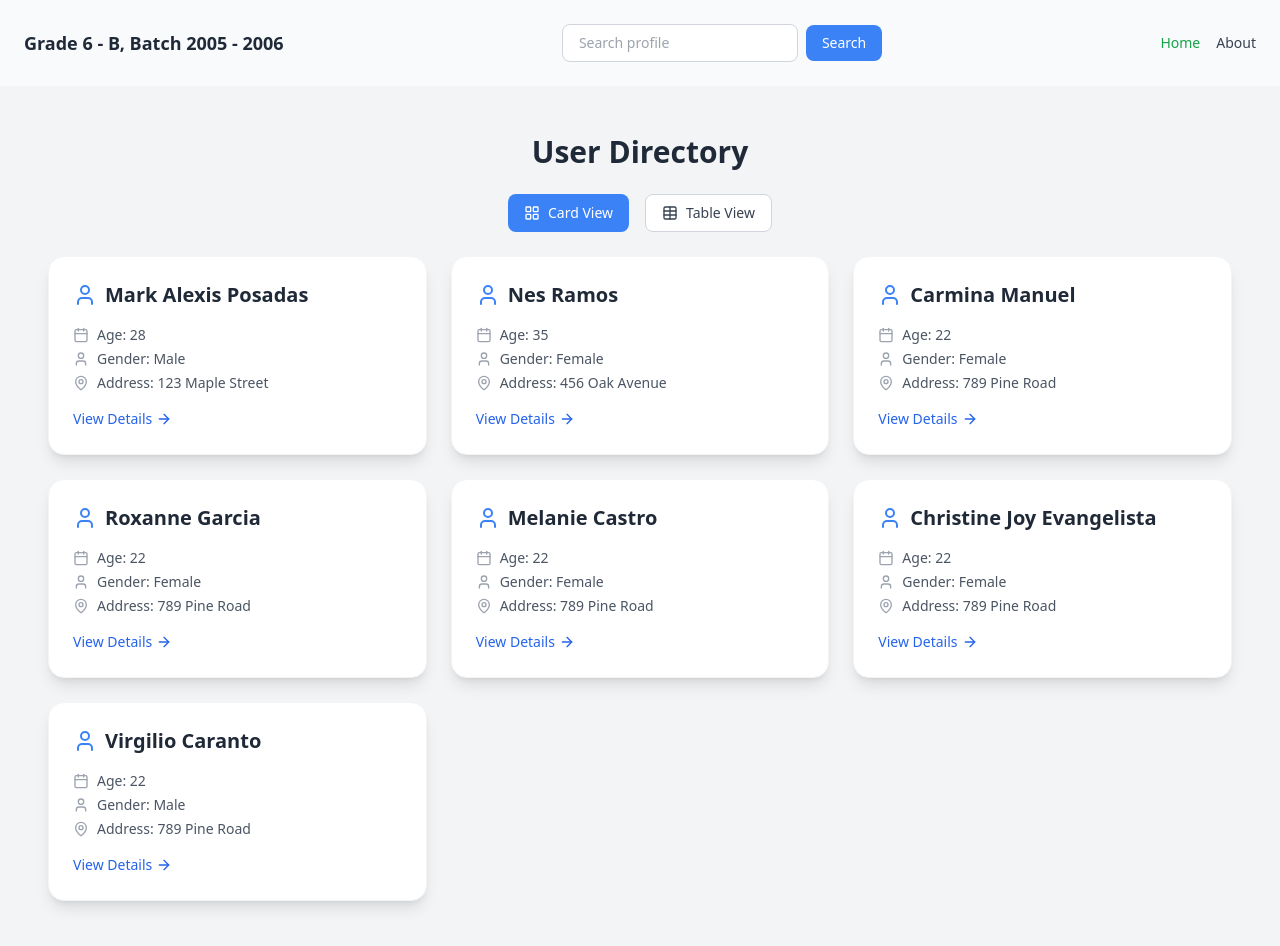
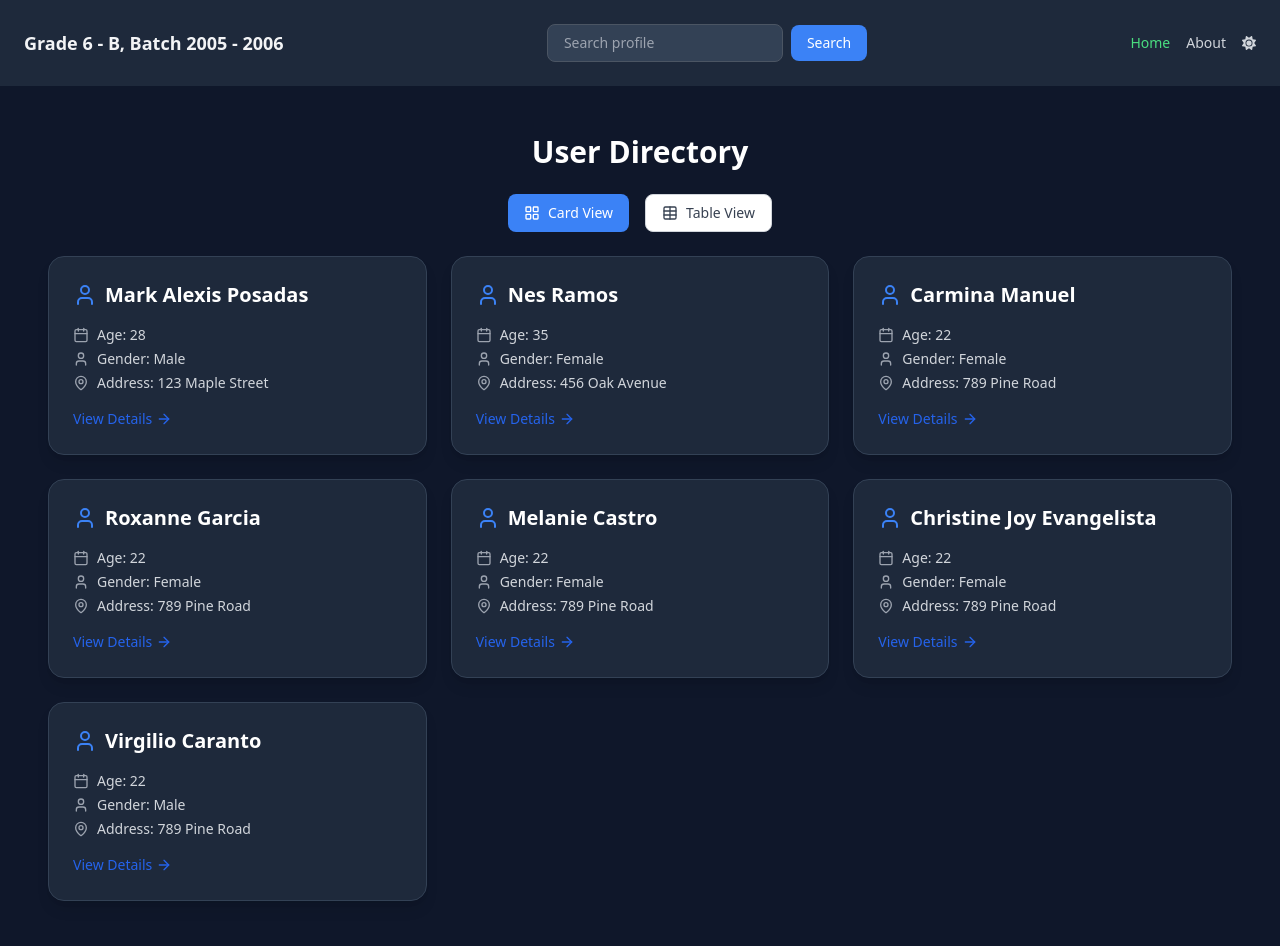
Before and after one commit to Mark-Alexis-Posadas/react-mini-practice, a React (Vite) app: page / in a window 1280 px wide. Shown: the top 946 px of the page. Built offline with nearby package versions, Linux system fonts and the light colour scheme.

Commit message:
Implement dark theme

```diff
--- a/index.html
+++ b/index.html
@@ -21,7 +21,7 @@
       crossorigin="anonymous"
     /> -->
   </head>
-  <body>
+  <body class="dark">
     <div id="root"></div>
     <script
       src="https://cdn.jsdelivr.net/npm/@popperjs/core@2.11.7/dist/umd/popper.min.js"
--- a/src/components/Profile/Details.jsx
+++ b/src/components/Profile/Details.jsx
@@ -20,12 +20,14 @@ export default function Details() {
     );
 
   return (
-    <div className="max-w-xl mx-auto bg-white p-8 rounded-2xl shadow-lg mt-10 border border-gray-100">
+    <div className="max-w-xl mx-auto bg-white dark:bg-slate-800 p-8 rounded-2xl shadow-lg mt-10 border border-gray-100">
       <div className="flex items-center mb-6">
         <UserIcon className="w-6 h-6 text-blue-500 mr-2" />
-        <h1 className="text-3xl font-bold text-gray-800">{user.name}</h1>
+        <h1 className="text-3xl font-bold text-gray-800 dark:text-white">
+          {user.name}
+        </h1>
       </div>
-      <div className="text-gray-700 space-y-3 text-base">
+      <div className="text-gray-700 dark:text-gray-300 space-y-3 text-base">
         <div className="flex items-center">
           <CalendarIcon className="w-5 h-5 text-gray-400 mr-2" />
           Age: {user.age}
@@ -43,7 +45,7 @@ export default function Details() {
             <HeartIcon className="w-5 h-5 text-gray-400 mr-2" />
             Hobbies:
           </div>
-          <ul className="list-disc list-inside ml-7 text-sm text-gray-600">
+          <ul className="list-disc list-inside ml-7 text-sm text-gray-600 dark:text-gray-400">
             {user.hobbies.map((hobby, idx) => (
               <li key={idx}>{hobby}</li>
             ))}
--- a/src/components/Profile/Home.jsx
+++ b/src/components/Profile/Home.jsx
@@ -15,7 +15,7 @@ export default function Home() {
 
   return (
     <div className="p-6">
-      <h1 className="text-3xl font-bold mb-6 text-center text-gray-800">
+      <h1 className="text-3xl font-bold mb-6 text-center text-gray-800 dark:text-white">
         User Directory
       </h1>
 
@@ -51,15 +51,15 @@ export default function Home() {
           {users.map((user) => (
             <div
               key={user.id}
-              className="bg-white shadow-lg rounded-2xl p-6 hover:shadow-xl transition duration-300 border border-gray-100"
+              className="bg-white dark:bg-slate-800 shadow-lg rounded-2xl p-6 hover:shadow-xl transition duration-300 border border-gray-100  dark:border-slate-700"
             >
               <div className="flex items-center mb-4">
                 <UserIcon className="w-6 h-6 text-blue-500 mr-2" />
-                <h2 className="text-xl font-semibold text-gray-800">
+                <h2 className="text-xl font-semibold text-gray-800 dark:text-white">
                   {user.name}
                 </h2>
               </div>
-              <div className="text-gray-600 space-y-1 text-sm">
+              <div className="text-gray-600 dark:text-gray-300 space-y-1 text-sm">
                 <div className="flex items-center">
                   <CalendarIcon className="w-4 h-4 mr-2 text-gray-400" />
                   Age: {user.age}
@@ -87,8 +87,8 @@ export default function Home() {
       {/* Table View */}
       {view === "table" && (
         <div className="overflow-x-auto mt-4">
-          <table className="w-full text-sm border border-gray-200 rounded-xl overflow-hidden shadow">
-            <thead className="bg-gray-100 text-gray-700 text-left">
+          <table className="w-full text-sm border border-gray-200 rounded-xl overflow-hidden shadow dark:border-gray-700">
+            <thead className="bg-gray-100 text-gray-700 text-left dark:bg-slate-700 dark:text-white">
               <tr>
                 <th className="p-3">Name</th>
                 <th className="p-3">Age</th>
@@ -99,7 +99,10 @@ export default function Home() {
             </thead>
             <tbody>
               {users.map((user) => (
-                <tr key={user.id} className="border-t hover:bg-gray-50">
+                <tr
+                  key={user.id}
+                  className="border-t hover:bg-gray-50 dark:border-gray-700 dark:hover:bg-slate-800"
+                >
                   <td className="p-3">{user.name}</td>
                   <td className="p-3">{user.age}</td>
                   <td className="p-3">{user.gender}</td>
--- a/src/grade-six-b/GradeSixB.jsx
+++ b/src/grade-six-b/GradeSixB.jsx
@@ -1,33 +1,37 @@
-import { useState } from "react";
+import { useEffect, useState } from "react";
 import { BrowserRouter as Router, Routes, Route } from "react-router-dom";
 import Home from "../components/Profile/Home";
 import Details from "../components/Profile/Details";
+import { FontAwesomeIcon } from "@fortawesome/react-fontawesome";
+import { faMoon, faSun } from "@fortawesome/free-solid-svg-icons";
 export const GradeSixB = () => {
   const [inputVal, setInputVal] = useState("");
-
+  const [toggleTheme, setToggleTheme] = useState(false);
   const handleSearch = (e) => {
     setInputVal(e.target.value);
   };
 
   const handleSearchSubmit = () => {};
 
+  const handleToggleTheme = () => {
+    setToggleTheme(!toggleTheme);
+    document.body.classList.toggle("dark");
+  };
+
   return (
     <>
-      <form
-        onSubmit={handleSearchSubmit}
-        className="p-6 bg-slate-50 shadow-md flex flex-col md:flex-row md:items-center justify-between gap-6 md:gap-4"
-      >
-        <h1 className="font-bold text-lg text-gray-800">
+      <div className="flex flex-col md:flex-row md:items-center justify-between p-6 bg-slate-50 dark:bg-slate-800 shadow-md  gap-6 md:gap-4">
+        <h1 className="font-bold text-lg text-gray-800 dark:text-gray-100">
           Grade 6 - B, Batch 2005 - 2006
         </h1>
-
+        <form onSubmit={handleSearchSubmit}>
           <div className="flex items-center gap-2">
             <input
               value={inputVal}
               onChange={handleSearch}
               type="text"
               placeholder="Search profile"
-            className="px-4 py-2 rounded-lg border border-gray-300 focus:outline-none focus:ring-2 focus:ring-blue-500 text-sm"
+              className="px-4 py-2 rounded-lg border border-gray-300  dark:border-gray-600 focus:outline-none focus:ring-2 focus:ring-blue-500 text-sm bg-white dark:bg-slate-700 dark:text-white"
             />
             <button
               type="submit"
@@ -36,19 +40,24 @@ export const GradeSixB = () => {
               Search
             </button>
           </div>
-
+        </form>
         <ul className="flex items-center gap-4 text-sm">
-          <li className="text-green-600 font-medium hover:underline cursor-pointer">
+          <li className="text-green-600 dark:text-green-400 font-medium hover:underline cursor-pointer">
             Home
           </li>
-          <li className="text-gray-700 hover:text-blue-600 hover:underline cursor-pointer">
+          <li className="text-gray-700 dark:text-gray-300 hover:text-blue-600 hover:underline cursor-pointer">
             About
           </li>
+          <li className="text-gray-700 dark:text-gray-300">
+            <button onClick={handleToggleTheme}>
+              <FontAwesomeIcon icon={toggleTheme ? faMoon : faSun} />
+            </button>
+          </li>
         </ul>
-      </form>
+      </div>
 
       <Router>
-        <div className="p-6 bg-gray-100 min-h-screen">
+        <div className="p-6 bg-gray-100 dark:bg-slate-900 min-h-screen">
           <Routes>
             <Route path="/" element={<Home />} />
             <Route path="/user/:id" element={<Details />} />
--- a/tailwind.config.js
+++ b/tailwind.config.js
@@ -1,5 +1,6 @@
 /** @type {import('tailwindcss').Config} */
 export default {
+  darkMode: "class",
   content: ["./index.html", "./src/**/*.{js,ts,jsx,tsx}"],
   theme: {
     extend: {
```
Lines whose indentation alone changed are shown as unchanged.
